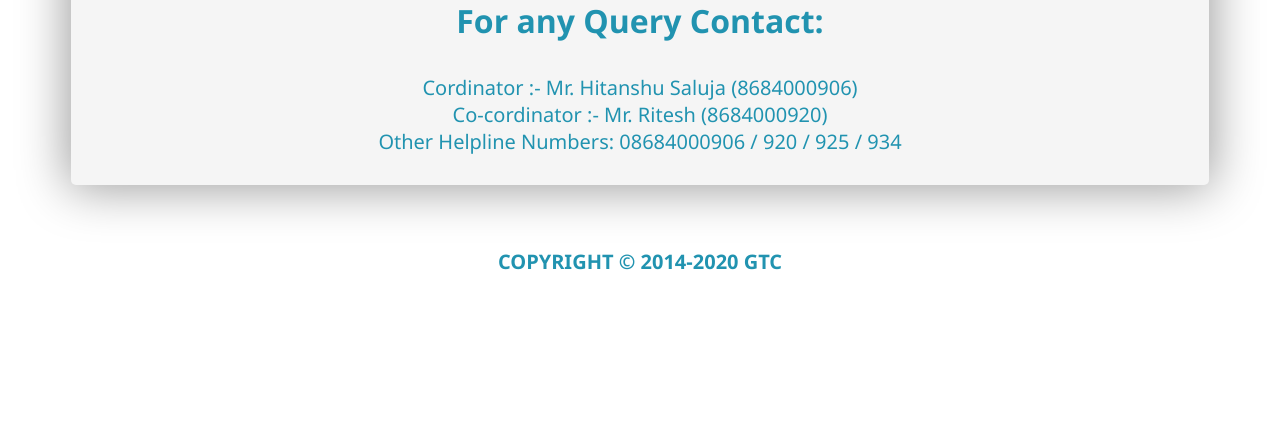
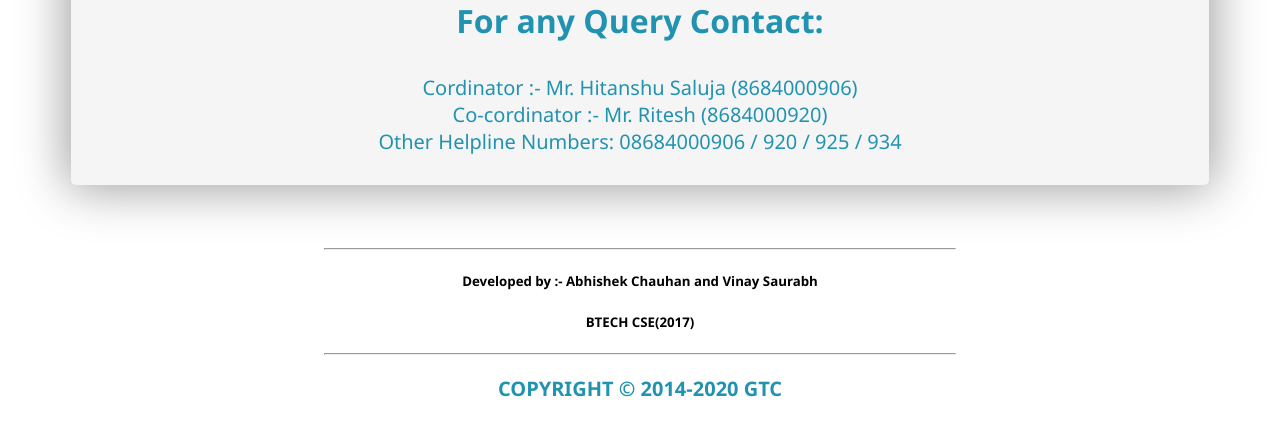
Before and after one commit to abhishekchauhan01233/examnew, a Django app: page / in a window 1280 px wide. Shown: the part 1998-2420 px from the top of the page. Before the commit the page ends 2268 px from the top, so only its background shows below. Run offline with Django 3.2, Linux system fonts and the light colour scheme; some libraries are stand-ins or nearby versions.

Commit message:
2323232323

```diff
--- a/main/templates/main/home.html
+++ b/main/templates/main/home.html
@@ -73,6 +73,11 @@
             Other Helpline Numbers: 08684000906 / 920 / 925 / 934
         </p>
     </div>
+    <hr width=50%>
+    <h5 align="center">
+    Developed by :- <strong>Abhishek Chauhan</strong> and <strong>Vinay Saurabh</strong></h5>
+    <h5 align="center"><strong> BTECH CSE(2017) </strong></h5>
+    <hr width=50%>
     <p align="center" id='about_data'><b>COPYRIGHT &copy; 2014-2020 GTC </b></p>
 
     </form>
--- a/main/templates/main/studentregister.html
+++ b/main/templates/main/studentregister.html
@@ -117,7 +117,7 @@
 
             <div class="row">
                 <div class="col2">
-                    <input type='text' name='email' placeholder='Email*' required>
+                    <input type='email' name='email' placeholder='Email*' required>
                 </div>
             </div>
 
```
